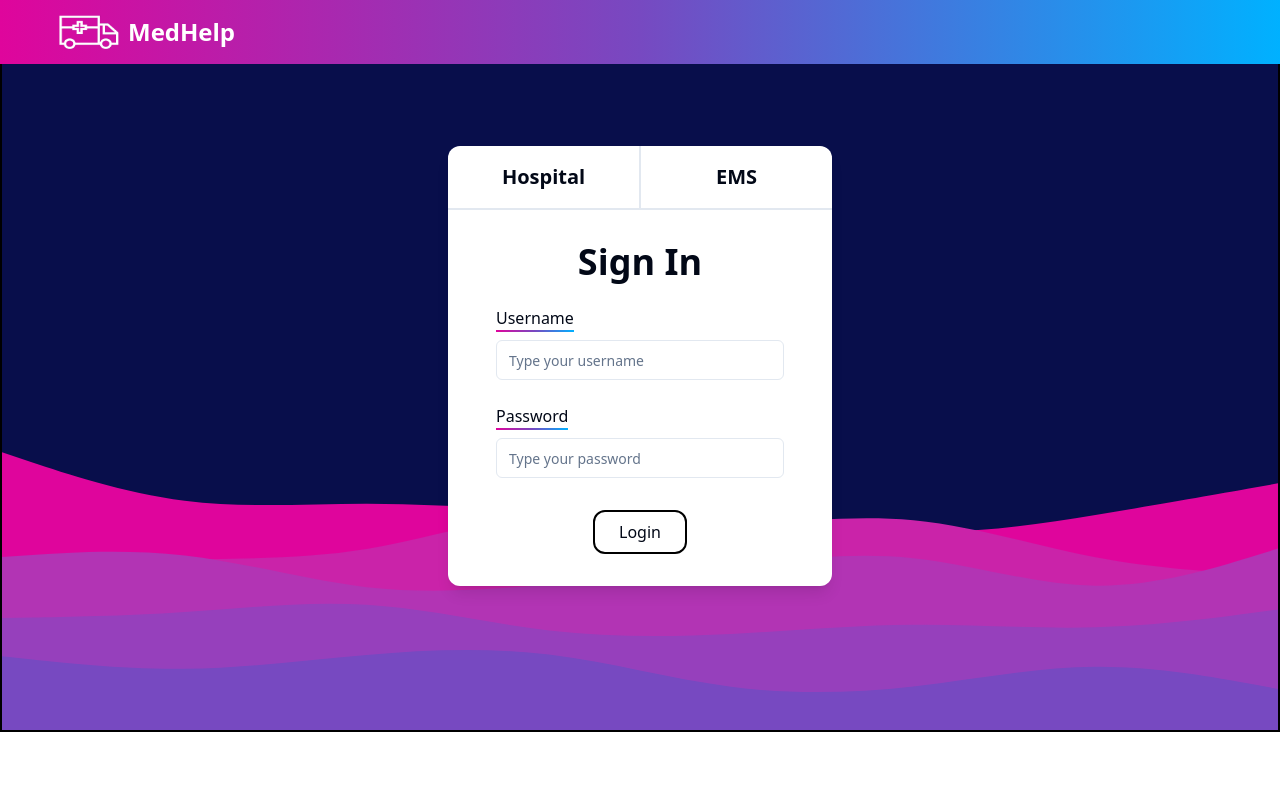
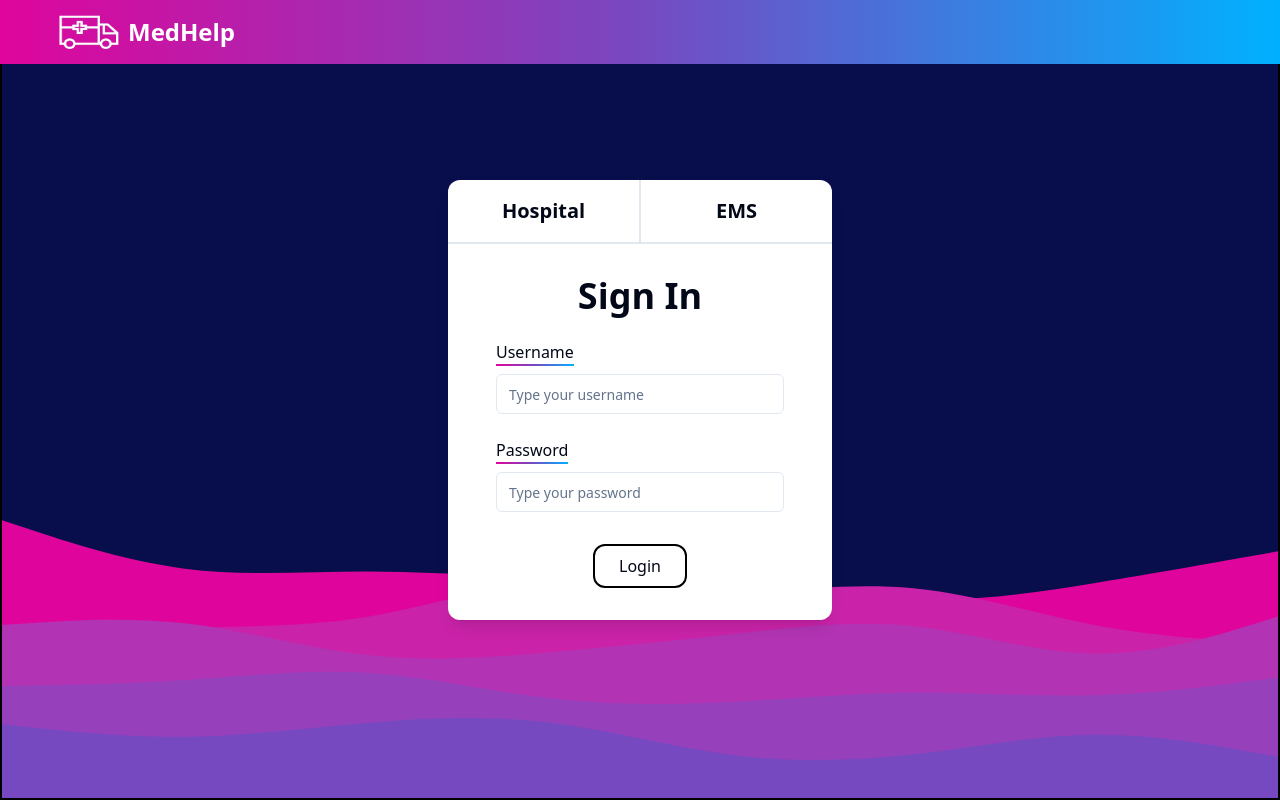
Before and after one commit to vishalkantharaju/HouseScout, a React (Vite) app in the folder frontend/: page /login in a window 1280 px wide. Built offline with nearby package versions, Linux system fonts and the light colour scheme.

Commit message:
login final fix

```diff
--- a/frontend/src/Login.tsx
+++ b/frontend/src/Login.tsx
@@ -16,7 +16,7 @@ export default function Login() {
                     </p>
                 </div>
             </div>
-            <div className='border-black border-2 h-full bg-[url("assets/layered-waves-haikei-5.svg")] h-fit bg-no-repeat bg-cover bg-bottom flex items-center justify-center'>
+            <div className='border-black border-2 h-full bg-[url("assets/layered-waves-haikei-5.svg")] min-h-screen h-fit bg-no-repeat bg-cover bg-bottom flex items-center justify-center'>
                 <div className='bg-white h-fit pb-8 w-96 rounded-xl shadow-lg slide-in-up my-36 z-0'>
                     <div className='flex w-full border-b-2 h-16'>
                         <div style={{backgroundColor: `${user == 'Hospital' ? '#e63eb2' : ''}`}} className='w-1/2 items-center justify-center flex cursor-pointer hover:bg-[#f28fd4] transition-bg rounded-tl-xl hover:rounded-tl-xl'>
```
